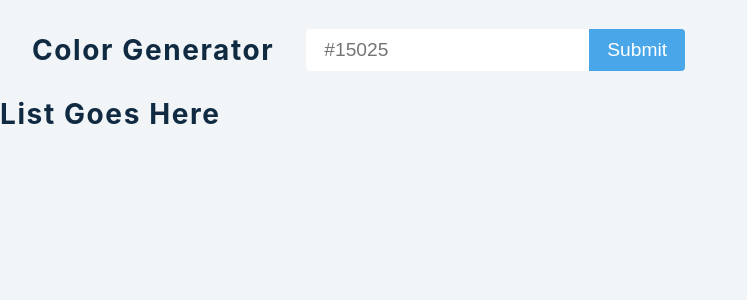
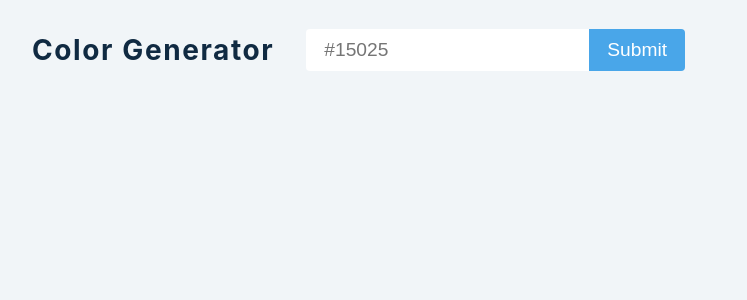
Before and after one commit to jubhavsar/React-Projects-JnSm, a React (Create React App) app in the folder 09-color-generator/: page / in a window 1280 px wide. Shown: the top 300 px of the page, without its empty margins (0-747 px from the left). Built offline with nearby package versions, Linux system fonts and the light colour scheme.

Commit message:
iterate colors by map function and return singleComponent'

```diff
--- a/09-color-generator/src/App.js
+++ b/09-color-generator/src/App.js
@@ -35,7 +35,11 @@ const handleSubmit = (e) => {
         </form>
       </section>
       <section className='colors'>
-        <h3>list goes here</h3>
+        {list.map((color, index) => {
+          console.log(color);
+          return <SingleColor key={index} index={index} {...color}/>
+
+        })}
       </section>
     </>
   )
```
